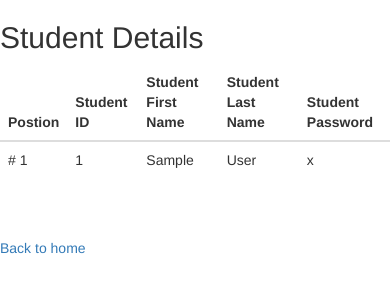
After one commit to khaledCSE/Ecom_Lab_Assignment, a Node server app: page /users/student_details in a window 390 px wide. The commit adds this page. Shown: the top 300 px of the page. Run offline with Node 20, Linux system fonts and the light colour scheme; tables that the repository leaves empty hold one stand-in row (values such as "Sample post"); some libraries are stand-ins or nearby versions.

Commit message:
Some minor changes

```diff
--- a/Khaled/app.js
+++ b/Khaled/app.js
@@ -4,8 +4,19 @@ var path = require('path');
 var cookieParser = require('cookie-parser');
 var logger = require('morgan');
 
+// Mongo instances
+var mongo = require('mongodb');
+var mongoose = require('mongoose');
+ // ##############################################
+
 var indexRouter = require('./routes/index');
 var usersRouter = require('./routes/users');
+
+// Database connection
+mongoose.set('useCreateIndex', true);
+mongoose.connect('mongodb://localhost/lab_db', {useNewUrlParser: true}).then(() => console.log('db connected!')).catch((err) => console.log(err));
+var db = mongoose.connection;
+// ###############################################
 
 var app = express();
 console.log('Server Started!');
--- a/Khaled/routes/users.js
+++ b/Khaled/routes/users.js
@@ -1,5 +1,7 @@
 var express = require('express');
 var router = express.Router();
+
+var Users = require('../models/user_model');
 
 /* GET users listing. */
 router.get('/', function(req, res, next) {
@@ -7,22 +9,47 @@ router.get('/', function(req, res, next) {
 });
 
 /* GET users listing. */
-router.get('/collect_data', function(req, res, next) {
-  res.render('collect_data');
+router.get('/add_students', function(req, res, next) {
+  res.render('add_students');
 });
 
-router.post('/collect_data', function(req, res, next) {
-  var username = req.body.username;
-  var email = req.body.email;
+router.post('/add_students', function(req, res, next) {
+  var std_id = req.body.std_id;
+  var first_name = req.body.first_name;
+  var last_name = req.body.last_name;
   var password = req.body.password;
   var password2 = req.body.password2;
 
-  console.log('username: ' + username + '\n' +
-              'email: ' + email + '\n' +
+  console.log('std_id: ' + std_id + '\n' +
+              'first_name: ' + first_name + '\n' +
+              'last_name: ' + last_name + '\n' +
               'password: ' + password + '\n' +
-              'password2: ' + password2 + '\n');
+              'password2: ' + password2);
+  var query = {std_id:std_id};
 
-  res.send('hello');
+  Users.findOneAndUpdate(query, {
+    $set: {
+      std_id:std_id,
+      first_name:first_name,
+      last_name:last_name,
+      password:password
+    }
+  }, {
+    new: true,
+    upsert: true
+  }, function(err, doc) {if(err) {console.log(err)}});
+
+  res.redirect('/users/student_details');
+});
+
+// Get method for teacher
+router.get('/student_details',function(req,res,next){
+	Users.find(function(err,results){
+    	if (err) return console.error(err);
+    	else{
+    		res.render('student_details',{info:results});
+    	}
+  	});
 });
 
 module.exports = router;
--- a/Khaled/views/index.ejs
+++ b/Khaled/views/index.ejs
@@ -53,10 +53,10 @@
                         <a class="page-scroll" href="#about">About</a>
                     </li>
                     <li>
-                        <a class="page-scroll" href="#services">Services</a>
+                        <a class="page-scroll" href="#services">Tools & Techniques</a>
                     </li>
                     <li>
-                        <a class="page-scroll" href="#portfolio">Portfolio</a>
+                        <a class="page-scroll" href="#portfolio">Project Showcase</a>
                     </li>
                     <li>
                         <a class="page-scroll" href="#contact">Contact</a>
--- /dev/null
+++ b/Khaled/views/student_details.ejs
@@ -0,0 +1,54 @@
+<!DOCTYPE html>
+<html lang="en">
+<head>
+  <title>Students</title>
+  <meta charset="utf-8">
+  <meta name="viewport" content="width=device-width, initial-scale=1">
+  <link rel="stylesheet" href="https://maxcdn.bootstrapcdn.com/bootstrap/3.4.0/css/bootstrap.min.css">
+  <script src="https://ajax.googleapis.com/ajax/libs/jquery/3.3.1/jquery.min.js"></script>
+  <script src="https://maxcdn.bootstrapcdn.com/bootstrap/3.4.0/js/bootstrap.min.js"></script>
+</head>
+<body>
+
+<div class="row">
+  <div class="col-md-4"></div>
+  <div class="col-md-4">
+    <h2>Student Details</h2>
+<table class="table">
+  <thead class="thead-dark">
+    <tr>
+      <th scope="col">Postion</th>
+      <th scope="col">Student ID</th>
+      <th scope="col">Student First Name</th>
+      <th scope="col">Student Last Name</th>
+      <th scope="col">Student Password</th>
+    </tr>
+  </thead>
+  <tbody>
+
+
+        <% for(var i=0; i < info.length; i++) { %>
+            <tr>
+                <td># <%= (i+1) %></td>
+                <td><%= info[i].std_id %></td>
+                 <td><%= info[i].first_name %></td>
+                <td><%= info[i].last_name %></td>
+                <td><%= info[i].password %></td>
+            </tr>
+        <% } %>
+
+
+  </tbody>
+</table>
+  <br><br><a href="/">Back to home</a>
+  </div>
+  <div class="col-md-4"></div>
+</div>
+
+<div class="container">
+
+</div>
+
+
+</body>
+</html>
```
Also changed, not shown: Khaled/models/user_model.js (added, +19 -0 lines), Khaled/views/add_students.ejs (renamed from Khaled/views/collect_data.ejs, +8 -7 lines).
